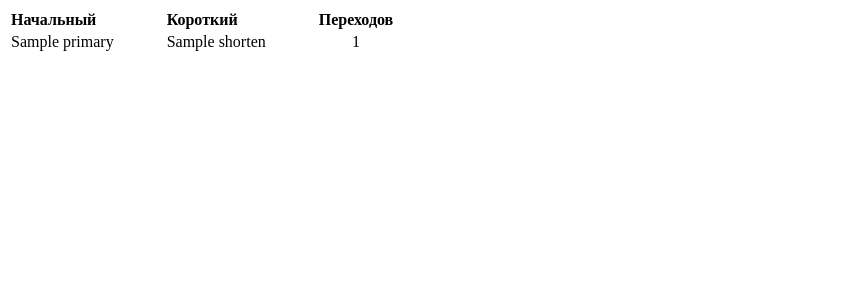
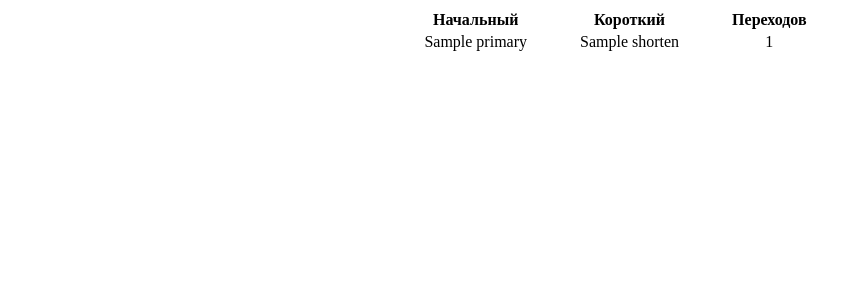
Before and after one commit to tmnkv/shrt, a Django app: template shrt/templates/core/url_list.html in a window 1280 px wide. Shown: the top 300 px of the page, without its empty margins (0-858 px from the left). Run offline with Django 3.2, Linux system fonts and the light colour scheme; the template is opened without the code that fills it: most values are stand-ins (such as "Sample title", 1, 10 or a date in 2020); some libraries are stand-ins or nearby versions.

Commit message:
CHANGED styles

```diff
--- a/shrt/static/css/main.css
+++ b/shrt/static/css/main.css
@@ -3,13 +3,17 @@ form {
     margin-top: 200px;
 }
 
+table {
+    margin-left:auto;
+    margin-right:auto;
+}
+
+th {
+    text-align: center;
+}
+
 th, td {
     padding-right: 50px;
-}
-
-table {
-    margin-top: 0;
-    text-align: left;
 }
 
 td:nth-child(3) {
```
